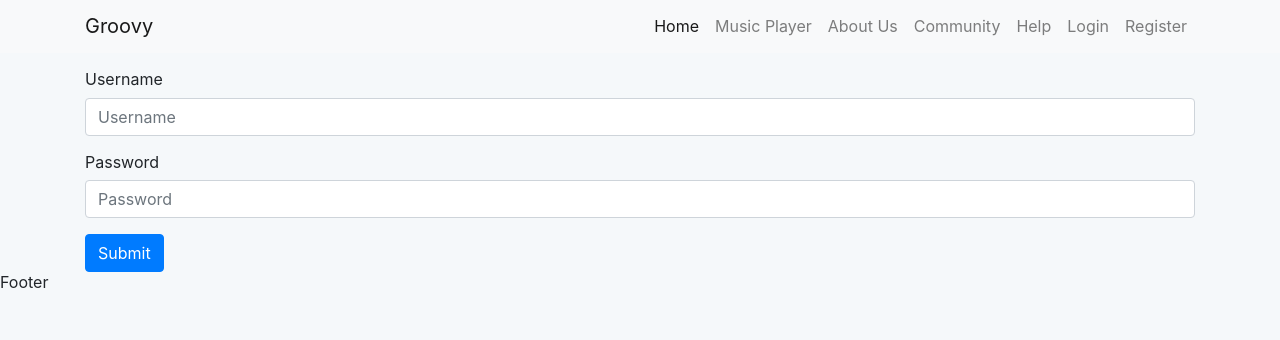
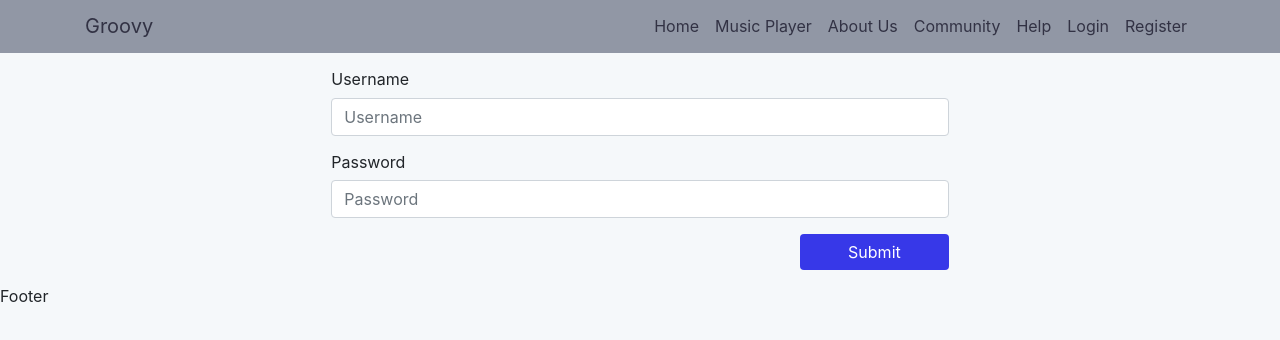
Before and after one commit to sthasubin429/groovy, a React (Create React App) app in the folder frontend/gui/: page /login in a window 1280 px wide. Shown: the top 340 px of the page. Built offline with nearby package versions, Linux system fonts and the light colour scheme; no server answers.

Commit message:
header update

```diff
--- a/frontend/gui/src/components/header.js
+++ b/frontend/gui/src/components/header.js
@@ -5,7 +5,7 @@ class Header extends Component {
 	render() {
 		return (
 			<>
-				<nav className='main-nav navbar navbar-expand-lg navbar-light bg-light mb-3'>
+				<nav className='navbar navbar-expand-lg navbar-light bg-light mb-3 main-nav'>
 					<div className='container d-flex justify-content-around'>
 						<Link className='navbar-brand' to='/'>
 							{' '}
--- a/frontend/gui/src/pages/login.js
+++ b/frontend/gui/src/pages/login.js
@@ -24,7 +24,7 @@ export default function Login() {
 	};
 
 	return (
-		<div className='container'>
+		<div className='container '>
 			<>
 				{error ? (
 					<>
@@ -33,21 +33,21 @@ export default function Login() {
 				) : (
 					<></>
 				)}
-				<form onSubmit={(event) => handleSubmit(event)}>
-					<div className='form-group'>
+				<form onSubmit={(event) => handleSubmit(event)} className='d-flex flex-column align-items-center'>
+					<div className='form-group col-12 col-sm-7'>
 						<label for='loginUsername'>Username</label>
 						<input type='text' className='form-control' name='loginUsername' placeholder='Username' />
 					</div>
-					<div className='form-group'>
+					<div className='form-group col-12 col-sm-7'>
 						<label for='loginPassword'>Password</label>
 						<input type='password' className='form-control' name='loginPassword' placeholder='Password' />
 					</div>
 					{loading ? (
 						<Loading />
 					) : (
-						<button type='submit' className='btn btn-primary'>
-							Submit
-						</button>
+						<div className='form-group col-12 col-sm-7'>
+							<input type='submit' className='btn btn-primary float-right  px-5' />
+						</div>
 					)}
 				</form>
 			</>
--- a/frontend/gui/src/scss/_landing.scss
+++ b/frontend/gui/src/scss/_landing.scss
@@ -3,3 +3,11 @@
 	width: 100%;
 	// margin: 1.125rem;
 }
+
+.main-nav {
+	background-color: $scrollbar-background !important;
+
+	* {
+		color: $text-colour !important;
+	}
+}
--- a/frontend/gui/src/scss/_utility.scss
+++ b/frontend/gui/src/scss/_utility.scss
@@ -24,3 +24,20 @@
 .ai-center {
 	align-items: center;
 }
+
+.btn-primary {
+	background-color: $primary-colour;
+	box-shadow: none;
+	border: $primary-colour;
+}
+
+.btn-primary:hover {
+	background-color: $primary-colour;
+	box-shadow: none;
+}
+
+.btn-primary:active {
+	background-color: $primary-colour;
+	box-shadow: none;
+	border: none;
+}
--- a/frontend/gui/src/scss/style.css
+++ b/frontend/gui/src/scss/style.css
@@ -80,9 +80,37 @@ ul {
           align-items: center;
 }
 
+.btn-primary {
+  background-color: #3738e8;
+  -webkit-box-shadow: none;
+          box-shadow: none;
+  border: #3738e8;
+}
+
+.btn-primary:hover {
+  background-color: #3738e8;
+  -webkit-box-shadow: none;
+          box-shadow: none;
+}
+
+.btn-primary:active {
+  background-color: #3738e8;
+  -webkit-box-shadow: none;
+          box-shadow: none;
+  border: none;
+}
+
 .landing_main {
   font-size: 5em;
   width: 100%;
+}
+
+.main-nav {
+  background-color: #9197a5 !important;
+}
+
+.main-nav * {
+  color: #323244 !important;
 }
 
 .sidebar-container {
```
Also changed, not shown: 1 other file (tests, documents, lock files or other folders).
